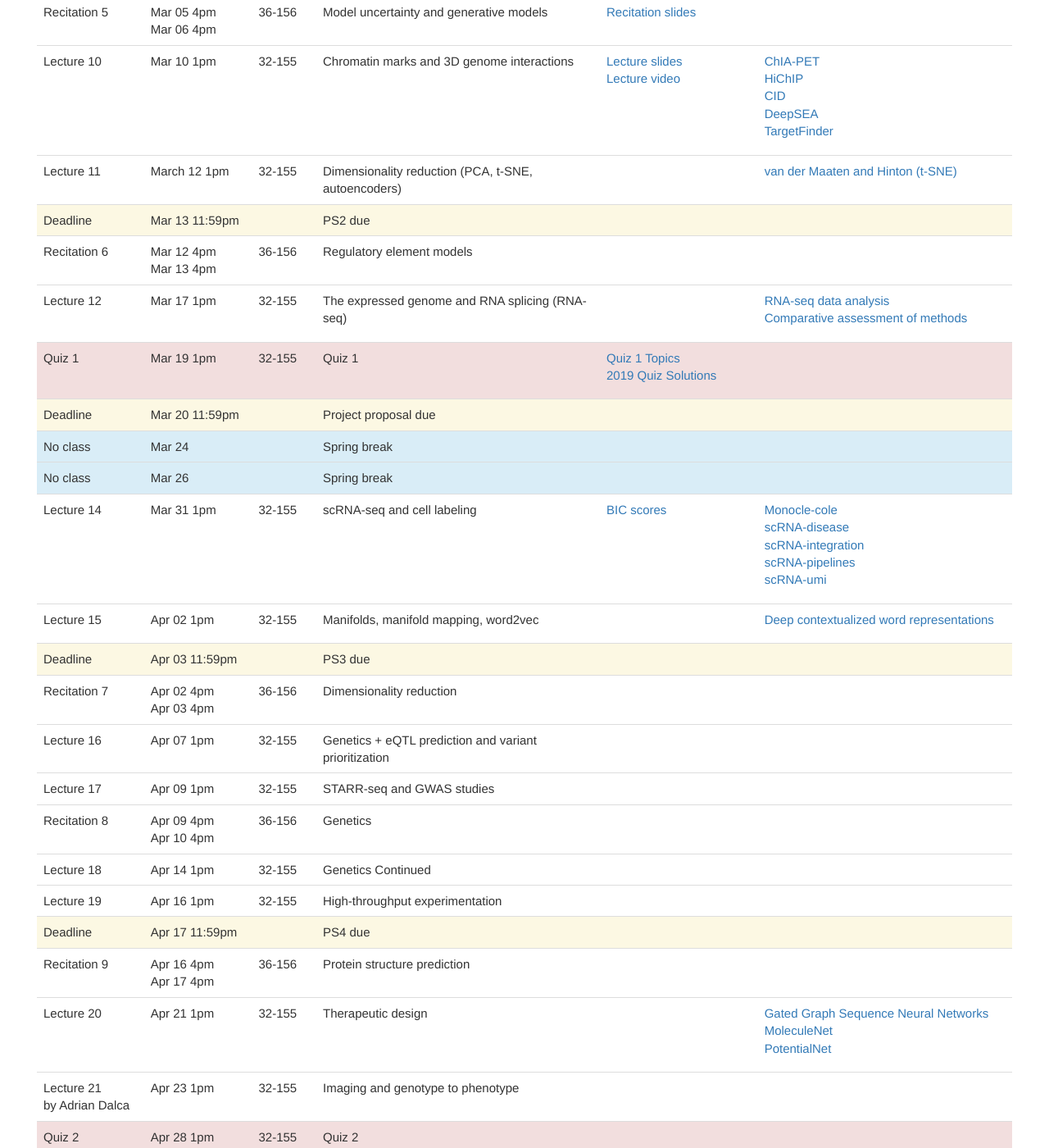
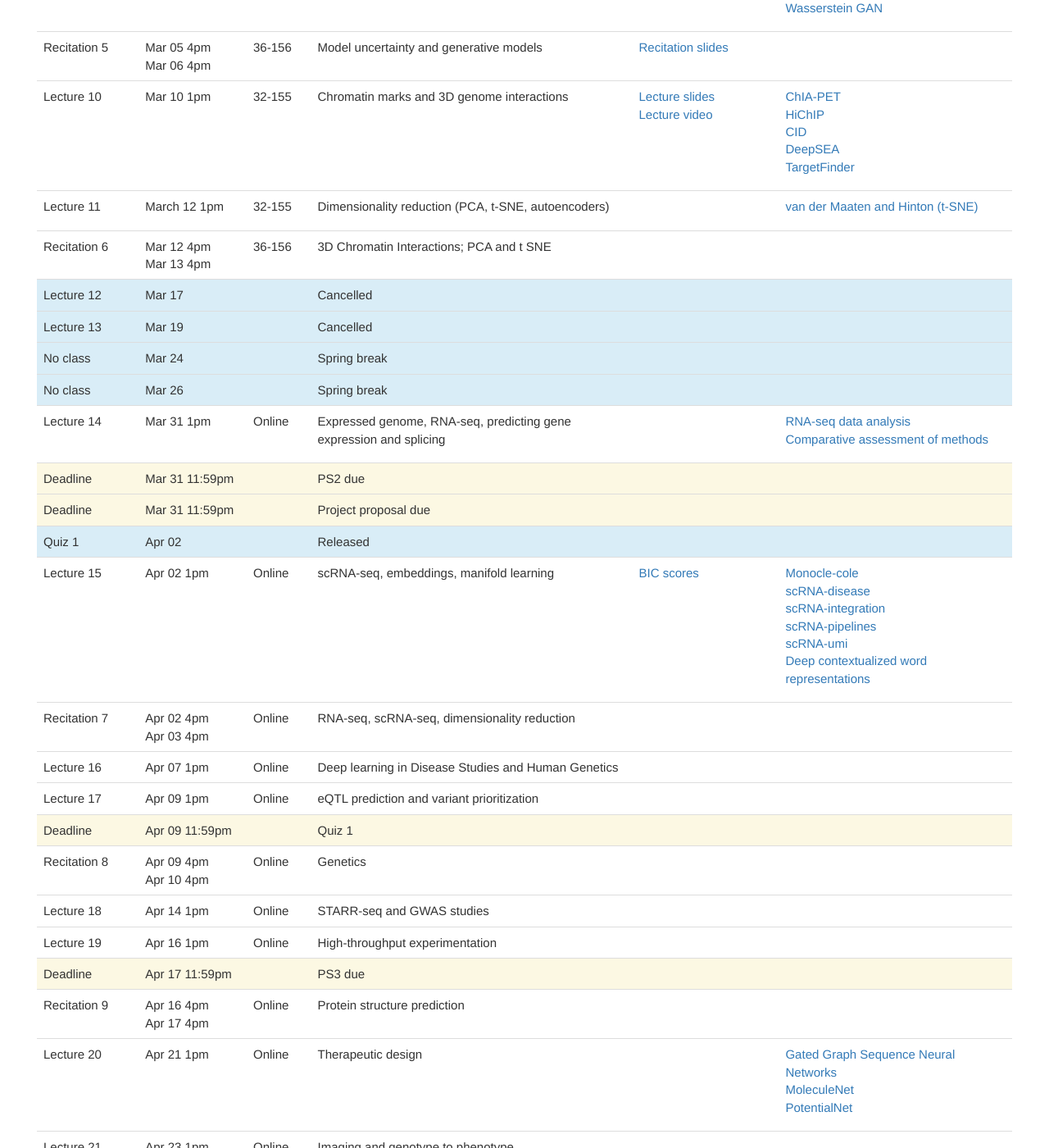
Before and after one commit to mit6874/mit6874.github.io, a Jekyll site: the page built from index.html, in a window 1280 px wide and 1400 px high, scrolled down 2185 px. Shown: the whole window at 82% size. Built offline with Jekyll 4.4.1, drawn with Linux system fonts in a browser that asks for light colours; nearby versions of some CDN libraries; some of the changed text lies outside the part shown.

Commit message:
Update schedule to reflect changes due to MIT COVID-19 response

```diff
--- a/index.html
+++ b/index.html
@@ -317,23 +317,31 @@ layout: default
                 </ul>
             </td>
         </tr>
-        <tr class="warning">
-            <td>Deadline</td>
-            <td>Mar 13 11:59pm</td>
-            <td></td>
-            <td>PS2 due</td>
-            <td></td>
-            <td></td>
-        </tr>
         <tr>
             <td>Recitation 6</td>
             <td>Mar 12 4pm<br />Mar 13 4pm</td>
             <td>36-156</td>
-            <td>Regulatory element models</td>
+            <td>3D Chromatin Interactions; PCA and t SNE</td>
             <td></td>
             <td></td>
         </tr>
-        <tr>
+        <tr class="info">
+            <td>Lecture 12</td>
+            <td>Mar 17</td>
+            <td></td>
+            <td>Cancelled</td>
+            <td></td>
+            <td></td>
+        </tr>
+        <tr class="info">
+            <td>Lecture 13</td>
+            <td>Mar 19</td>
+            <td></td>
+            <td>Cancelled</td>
+            <td></td>
+            <td></td>
+        </tr>
+        <!-- <tr>
             <td>Lecture 12</td>
             <td>Mar 17 1pm</td>
             <td>32-155</td>
@@ -341,7 +349,7 @@ layout: default
             <td>
 		        <ul>
                     <!-- <li><a href="assets/slides/6.874-lecture-7-2019.pdf">Lecture slides</a></li> -->
-                </ul>
+                <!-- </ul>
 	        </td>
             <td>
                 <ul>
@@ -362,15 +370,7 @@ layout: default
                 </ul>
             </td>
             <td></td>
-        </tr>
-        <tr class="warning">
-            <td>Deadline</td>
-            <td>Mar 20 11:59pm</td>
-            <td></td>
-            <td>Project proposal due</td>
-            <td></td>
-            <td></td>
-        </tr>
+        </tr> --> -->
         <tr class="info">
             <td>No class</td>
             <td>Mar 24</td>
@@ -390,8 +390,49 @@ layout: default
         <tr>
             <td>Lecture 14</td>
             <td>Mar 31 1pm</td>
-            <td>32-155</td>
-            <td>scRNA-seq and cell labeling</td>
+            <td>Online</td>
+            <td>Expressed genome, RNA-seq, predicting gene expression and splicing</td>
+            <td>
+		        <!-- <ul>
+                    <li><a href="assets/slides/6.874-lecture-7-2019.pdf">Lecture slides</a></li>
+                </ul> -->
+	        </td>
+            <td>
+                <ul>
+                    <li><a href="https://genomebiology.biomedcentral.com/articles/10.1186/s13059-016-0881-8">RNA-seq data analysis</a></li>
+                    <li><a href="https://genomebiology.biomedcentral.com/articles/10.1186/s13059-015-0702-5">Comparative assessment of methods</a></li>
+                </ul>
+            </td>
+        </tr>
+        <tr class="warning">
+            <td>Deadline</td>
+            <td>Mar 31 11:59pm</td>
+            <td></td>
+            <td>PS2 due</td>
+            <td></td>
+            <td></td>
+        </tr>
+        <tr class="warning">
+            <td>Deadline</td>
+            <td>Mar 31 11:59pm</td>
+            <td></td>
+            <td>Project proposal due</td>
+            <td></td>
+            <td></td>
+        </tr>
+        <tr class="info">
+            <td>Quiz 1</td>
+            <td>Apr 02</td>
+            <td></td>
+            <td>Released</td>
+            <td></td>
+            <td></td>
+        </tr>
+        <tr>
+            <td>Lecture 15</td>
+            <td>Apr 02 1pm</td>
+            <td>Online</td>
+            <td>scRNA-seq, embeddings, manifold learning</td>
             <td>
 		        <ul>
                     <!-- <li><a href="assets/slides/6.874-lecture-8-2019.pdf">Lecture slides</a></li> -->
@@ -405,38 +446,15 @@ layout: default
                     <li><a href="assets/scRNA-integration.pdf">scRNA-integration</a></li>
                     <li><a href="assets/scRNA-pipelines.pdf">scRNA-pipelines</a></li>
                     <li><a href="assets/scRNA-umi.pdf">scRNA-umi</a></li>
+                    <li><a href="assets/misc/l14/elmo-model.pdf">Deep contextualized word representations</a></li>
                 </ul>
 	        </td>
         </tr>
         <tr>
-            <td>Lecture 15</td>
-            <td>Apr 02 1pm</td>
-            <td>32-155</td>
-            <td>Manifolds, manifold mapping, word2vec</td>
-            <td>
-                <ul>
-                    <!-- <li><a href="assets/slides/6.874-lecture-14-2019.pdf">Lecture slides</a></li> -->
-                </ul>
-            </td>
-            <td>
-                <ul>
-                    <li><a href="assets/misc/l14/elmo-model.pdf">Deep contextualized word representations</a></li>
-                </ul>
-            </td>
-        </tr>
-        <tr class="warning">
-            <td>Deadline</td>
-            <td>Apr 03 11:59pm</td>
-            <td></td>
-            <td>PS3 due</td>
-            <td></td>
-            <td></td>
-        </tr>
-        <tr>
             <td>Recitation 7</td>
             <td>Apr 02 4pm<br />Apr 03 4pm</td>
-            <td>36-156</td>
-            <td>Dimensionality reduction</td>
+            <td>Online</td>
+            <td>RNA-seq, scRNA-seq, dimensionality reduction</td>
             <td>
                 <ul>
                     <!-- <li><a href="assets/recitations/recitation5-2019.pdf">Recitation slides</a></li> -->
@@ -447,8 +465,24 @@ layout: default
         <tr>
             <td>Lecture 16</td>
             <td>Apr 07 1pm</td>
-            <td>32-155</td>
-            <td>Genetics + eQTL prediction and variant prioritization</td>
+            <td>Online</td>
+            <td>Deep learning in Disease Studies and Human Genetics</td>
+            <td>
+                <ul>
+                    <!-- <li><a href="assets/slides/6.874-lecture-14-2019.pdf">Lecture slides</a></li> -->
+                </ul>
+            </td>
+            <td>
+                <ul>
+                    <!-- <li><a href="assets/misc/l14/elmo-model.pdf">Deep contextualized word representations</a></li> -->
+                </ul>
+            </td>
+        </tr>
+        <tr>
+            <td>Lecture 17</td>
+            <td>Apr 09 1pm</td>
+            <td>Online</td>
+            <td>eQTL prediction and variant prioritization</td>
             <td>
                 <ul>
                     <!-- <li><a href="assets/slides/6.874-lecture-16-2019.pdf">Lecture slides</a></li> -->
@@ -456,22 +490,18 @@ layout: default
             </td>
             <td></td>
         </tr>
-        <tr>
-            <td>Lecture 17</td>
-            <td>Apr 09 1pm</td>
-            <td>32-155</td>
-            <td>STARR-seq and GWAS studies</td>
-            <td>
-                <ul>
-                    <!-- <li><a href="assets/slides/6.874-lecture-16-2019.pdf">Lecture slides</a></li> -->
-                </ul>
-            </td>
+        <tr class="warning">
+            <td>Deadline</td>
+            <td>Apr 09 11:59pm</td>
+            <td></td>
+            <td>Quiz 1</td>
+            <td></td>
             <td></td>
         </tr>
         <tr>
             <td>Recitation 8</td>
             <td>Apr 09 4pm<br />Apr 10 4pm</td>
-            <td>36-156</td>
+            <td>Online</td>
             <td>Genetics</td>
             <td>
                 <ul>
@@ -483,10 +513,11 @@ layout: default
         <tr>
             <td>Lecture 18</td>
             <td>Apr 14 1pm</td>
-            <td>32-155</td>
-            <td>Genetics Continued</td>
+            <td>Online</td>
+            <td>STARR-seq and GWAS studies</td>
             <td>
                 <ul>
+                    <!-- <li><a href="assets/slides/6.874-lecture-16-2019.pdf">Lecture slides</a></li> -->
                 </ul>
             </td>
             <td></td>
@@ -494,7 +525,7 @@ layout: default
         <tr>
             <td>Lecture 19</td>
             <td>Apr 16 1pm</td>
-            <td>32-155</td>
+            <td>Online</td>
             <td>High-throughput experimentation</td>
             <td>
                 <ul>
@@ -506,14 +537,14 @@ layout: default
             <td>Deadline</td>
             <td>Apr 17 11:59pm</td>
             <td></td>
-            <td>PS4 due</td>
+            <td>PS3 due</td>
             <td></td>
             <td></td>
         </tr>
         <tr>
             <td>Recitation 9</td>
             <td>Apr 16 4pm<br />Apr 17 4pm</td>
-            <td>36-156</td>
+            <td>Online</td>
             <td>Protein structure prediction</td>
             <td>
                 <ul>
@@ -525,7 +556,7 @@ layout: default
         <tr>
             <td>Lecture 20</td>
             <td>Apr 21 1pm</td>
-            <td>32-155</td>
+            <td>Online</td>
             <td>Therapeutic design</td>
             <td>
                 <ul>
@@ -543,7 +574,7 @@ layout: default
         <tr>
             <td>Lecture 21<br />by Adrian Dalca</td>
             <td>Apr 23 1pm</td>
-            <td>32-155</td>
+            <td>Online</td>
             <td>Imaging and genotype to phenotype</td>
             <td>
                 <ul>
@@ -555,7 +586,7 @@ layout: default
         <tr class="danger">
             <td>Quiz 2</td>
             <td>Apr 28 1pm</td>
-            <td>32-155</td>
+            <td>Online</td>
             <td>Quiz 2</td>
             <td></td>
             <td></td>
@@ -563,7 +594,7 @@ layout: default
         <tr>
             <td>Lecture 23</td>
             <td>Apr 30 1pm</td>
-            <td>32-155</td>
+            <td>Online</td>
             <td>How to write, how to present</td>
             <td>
                 <ul>
@@ -598,7 +629,7 @@ layout: default
         <tr>
             <td></td>
             <td>May 07 1pm</td>
-            <td>32-155</td>
+            <td>Online</td>
             <td>Project presentations I</td>
             <td></td>
             <td></td>
@@ -606,7 +637,7 @@ layout: default
         <tr>
             <td></td>
             <td>May 12 1pm</td>
-            <td>32-155</td>
+            <td>Online</td>
             <td>Project presentations II</td>
             <td></td>
             <td></td>
```
